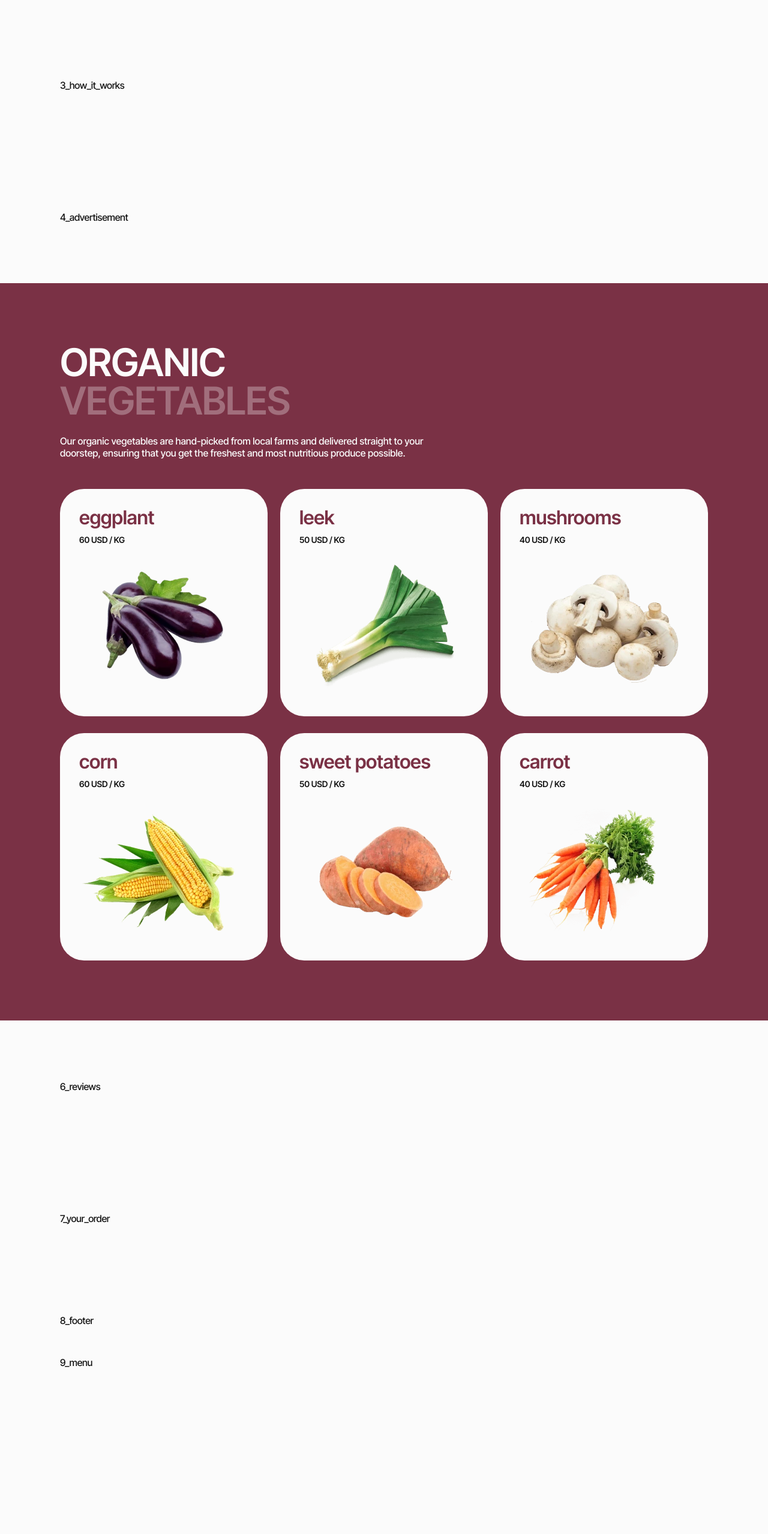
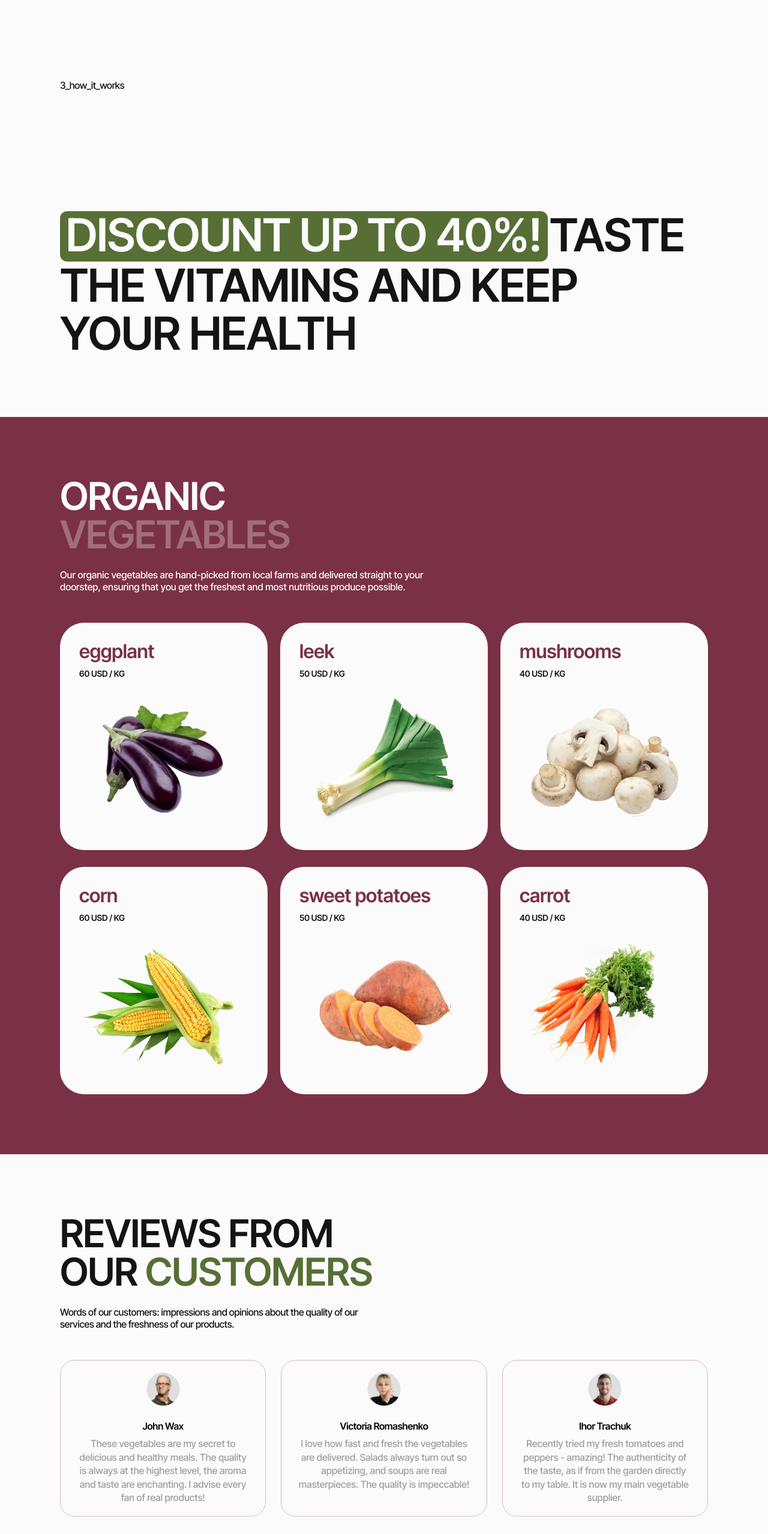
Before and after one commit to Sviatoslav-lion/project-GREEN_FARM_12, a website built with Vite: page src/index.html in a window 1280 px wide. Shown: the part 240-2797 px from the top of the page at 60% size. Before the commit the page ends 2521 px from the top, so only its background shows below. Built offline with nearby package versions, Linux system fonts and the light colour scheme.

```diff
--- a/src/css/4_advertisement.css
+++ b/src/css/4_advertisement.css
@@ -0,0 +1,70 @@
+
+.advert {
+    text-transform: uppercase;
+}
+
+.advert-title {
+    max-width: 355px;
+    border-radius: 12px;
+    padding-left: 10px;
+    padding-bottom: 0px;
+    padding-top: 3px;
+    display: inline-block;
+    line-height: 1.04;
+    width: 100%;
+}
+
+.advert-text {
+    padding-top: 8px;
+    padding-left: 10px;
+    line-height: 1.04;
+}
+
+@media only screen and (min-width: 768px) {
+    .advert-title {
+        max-width: 736px;
+        font-size: 64px;
+        line-height: 1.09;
+        padding-left: 17px;
+        padding-bottom: 9px;
+        padding-top: 8px;
+        padding-right: auto;
+    }
+
+    .advert-text {
+        padding-left: 16px;
+        padding-top: 0px;
+    }
+}
+
+@media only screen and (min-width: 1280px) {
+    .advert {
+        max-width: 1080px;
+        padding: 0px;
+        padding-right: 26px;
+    }
+
+    .advert-text-container {
+        display: inline;
+        max-width: 1054px;
+    }
+
+    .advert-title {
+        font-size: 76px;
+        line-height: 1.05;
+        max-width: 1054px;
+        margin-bottom: 0px;
+        padding-left: 10px;
+        padding-right: 10px;
+        padding-bottom: 4px;
+        padding-top: 0px;
+        width: auto;
+    }
+
+    .advert-text {
+        display: inline;
+        padding-left: 0px;
+        font-size: 76px;
+        line-height: 1.05;
+    }
+}
--- a/src/css/5_vegetables.css
+++ b/src/css/5_vegetables.css
@@ -1,6 +1,5 @@
 
 .title-vegetables {
-    font-size: 48px;
     line-height: 1.04167;
     text-transform: uppercase;
     margin-bottom: 20px;
@@ -53,14 +52,14 @@
     .title-vegetables {
         font-size: 64px;
         line-height: 1;
-        margin-right: 196px;
+        max-width: 508px;
         margin-bottom: 50px;
     }
 
     .txt-vegetables {
         font-size: 16px;
         line-height: 1.25;
-        margin-right: 78px;
+        max-width: 626px;
         margin-bottom: 50px;
     }
 
@@ -86,12 +85,7 @@
 
 @media screen and (min-width: 1280px) {
     .title-vegetables {
-        margin-right: 454px;
         margin-bottom: 25px;
-    }
-
-    .txt-vegetables {
-        margin-right: 454px;
     }
 
     .container-card-veg {
--- a/src/css/6_reviews.css
+++ b/src/css/6_reviews.css
@@ -0,0 +1,110 @@
+.reviews-items {
+    display: flex;
+}
+
+.reviews-title {
+    font-weight: 600;
+    font-size: 48px;
+    line-height: 1.04;
+    letter-spacing: -0.01em;
+    text-transform: uppercase;
+    color: #141414;
+    margin-bottom: 20px;
+}
+
+.reviews-title-span {
+    color: #576f35;
+}
+
+.reviews-p {
+    max-width: 553px;
+    font-weight: 500;
+    font-size: 14px;
+    line-height: 1.30;
+    color: #141414;
+    margin-bottom: 40px;
+}
+
+.reviews-img {
+    margin: 0 auto;
+    margin-bottom: 24px;
+}
+
+.reviews-list {
+    border: 1px solid rgba(122, 49, 69, 0.3);
+    padding: 20px 16px 38px 16px;
+    border-radius: 24px;
+}
+
+.reviews-list-title {
+    font-weight: 600;
+    font-size: 16px;
+    line-height: 1.25;
+    letter-spacing: -0.02em;
+    text-align: center;
+    color: #040306;
+    margin-bottom: 8px;
+}
+
+.reviews-list-p {
+    letter-spacing: 0;
+    max-width: 303px;
+    padding: 0 7.5px;
+    font-weight: 500;
+    font-size: 14px;
+    line-height: 1.29;
+    color: rgba(4, 3, 6, 0.4);
+}
+
+.reviews-hidden-3,
+.reviews-hidden-2 {
+    display: none;
+}
+
+@media (min-width:768px) {
+
+    .reviews-list {
+        padding: 20px;
+    }
+
+    .reviews-title {
+        max-width: 553px;
+        font-size: 64px;
+        line-height: 1;
+        margin-bottom: 25px;
+    }
+
+    .reviews-p {
+        font-size: 16px;
+        line-height: 1.25;
+        margin-bottom: 40px;
+        margin-bottom: 50px;
+    }
+
+    .reviews-items {
+        gap: 18px;
+    }
+
+    .reviews-hidden-2 {
+        display: block;
+    }
+
+    .reviews-list-p {
+        font-size: 16px;
+        line-height: 1.4;
+        text-align: center;
+        color: rgba(20, 20, 20, 0.4);
+    }
+}
+
+@media (min-width:1280px) {
+    .reviews-hidden-3 {
+        display: block;
+    }
+
+    .reviews-items {
+        gap: 25px;
+    }
+
+
+}
--- a/src/css/container.css
+++ b/src/css/container.css
@@ -5,16 +5,19 @@
   margin: 0 auto;
   padding: 0 20px;
 }
+
 /* Styles for Tablet devices */
 @media only screen and (min-width: 768px) {
   section {
     padding: 100px 0;
   }
+
   .container {
     max-width: 768px;
     padding: 0 32px;
   }
 }
+
 /* Styles for Desktop devices */
 @media only screen and (min-width: 1280px) {
   .container {
--- a/src/js/reviewes.js
+++ b/src/js/reviewes.js
@@ -1 +1,56 @@
-//alert (messange:'Hello');
+document.addEventListener('DOMContentLoaded', function () {
+  const testimonials = document.querySelectorAll('.reviews-items li'); // Виправлено селектор
+  let currentSlide = 0;
+  let intervalTime = 2500;
+  let visibleSlides = 1;
+  let slideInterval;
+
+  function getVisibleSlides() {
+    if (window.innerWidth <= 1279 && window.innerWidth >= 768) {
+      return 2;
+    } else if (window.innerWidth > 1279) {
+      return 3;
+    }
+    return 1;
+  }
+
+  function showSlide(index) {
+    testimonials.forEach(testimonial => {
+      testimonial.style.display = 'none'; // Приховуємо всі слайди
+    });
+
+    for (let i = 0; i < visibleSlides; i++) {
+      const slideIndex = (index + i) % testimonials.length;
+      testimonials[slideIndex].style.display = 'block'; // Показуємо потрібні слайди
+    }
+  }
+
+  function nextSlide() {
+    currentSlide = (currentSlide + visibleSlides) % testimonials.length;
+    showSlide(currentSlide);
+  }
+
+  function startSlideshow() {
+    visibleSlides = getVisibleSlides(); // Визначаємо кількість слайдів, які треба показувати
+    showSlide(currentSlide); // Відображаємо початкові слайди
+    if (!slideInterval) {
+      slideInterval = setInterval(nextSlide, intervalTime);
+    }
+  }
+
+  function stopSlideshow() {
+    if (slideInterval) {
+      clearInterval(slideInterval);
+      slideInterval = null;
+    }
+  }
+
+  // Запускаємо слайдшоу при завантаженні сторінки
+  startSlideshow();
+
+  // Оновлюємо слайди при зміні розміру вікна
+  window.addEventListener('resize', function () {
+    stopSlideshow();
+    startSlideshow();
+  });
+});
--- a/src/partials/4_advertisement.html
+++ b/src/partials/4_advertisement.html
@@ -1,5 +1,9 @@
-<section class="section-base">
-    <div class="container">
-        4_advertisement
-    </div>
-</section>
+
+    <section class="section-base advertisement">
+        <div class="container advert">
+                <h2 class="bg-green advert-title">Discount up to 40%!</h2>
+                <div class="advert-text-container">
+                    <h2 class="advert-text">Taste the vitamins and keep your health</h2>
+                </div>
+        </div>
+    </section>
--- a/src/partials/5_vegetables.html
+++ b/src/partials/5_vegetables.html
@@ -1,6 +1,6 @@
 <section class="section-base bg-violet">
   <div class="container">
-    <h2 class="title-vegetables">
+    <h2 class="title-vegetables" id="vegetables">
       organic <span class="accent-title-veg">vegetables</span>
     </h2>
     <p class="txt-vegetables">
--- a/src/partials/6_reviews.html
+++ b/src/partials/6_reviews.html
@@ -1,5 +1,49 @@
 <section class="section-base">
-    <div class="container">
-        6_reviews
+    <div class="container reviews-container">
+        <h2 class="reviews-title" id="reviews">reviews from our <span class="reviews-title-span">customers</span></h2>
+        <p class="reviews-p">Words of our customers: impressions and opinions about the quality of our services and the
+            freshness of our
+            products.</p>
+        <ul class="reviews-items">
+            <li class="reviews-list ">
+                <!-- <li class="reviews-list reviews-hidden-1"> -->
+                <picture>
+                    <source srcset="/images/reviews/john-wax@2x.webp" media="(min-resolution: 192dpi)">
+                    <source srcset="/images/reviews/john-wax.webp" media="(max-resolution: 191dpi)">
+                    <img src="/images/reviews/john-wax.webp" alt="John Wax" class="reviews-img" width="56" height="56">
+                </picture>
+                <h3 class="reviews-list-title">John Wax</h3>
+                <p class="reviews-list-p">These vegetables are my secret to delicious and healthy meals. The quality
+                    is always at the
+                    highest level, the aroma and
+                    taste are enchanting. I advise every fan of real products!</p>
+            </li>
+            <li class="reviews-list ">
+                <!-- <li class="reviews-list reviews-hidden-2"> -->
+                <picture>
+                    <source srcset="/images/reviews/victoria-romashenko@2x.webp" media="(min-resolution: 192dpi)">
+                    <source srcset="/images/reviews/victoria-romashenko.webp" media="(max-resolution: 191dpi)">
+                    <img src="/images/reviews/victoria-romashenko.webp" alt="Victoria Romashenko" class="reviews-img"
+                        width="56" height="56">
+                </picture>
+                <h3 class="reviews-list-title">Victoria Romashenko</h3>
+                <p class="reviews-list-p">I love how fast and fresh the vegetables are delivered. Salads always turn
+                    out so appetizing, and soups are real
+                    masterpieces. The quality is impeccable!</p>
+            </li>
+            <li class="reviews-list ">
+                <!-- <li class="reviews-list reviews-hidden-3"> -->
+                <picture>
+                    <source srcset="/images/reviews/ihor-trachuk@2x.webp" media="(min-resolution: 192dpi)">
+                    <source srcset="/images/reviews/ihor-trachuk.webp" media="(max-resolution: 191dpi)">
+                    <img src="/images/reviews/ihor-trachuk.webp" alt="Ihor Trachuk" class="reviews-img" width="56"
+                        height="56">
+                </picture>
+                <h3 class="reviews-list-title">Ihor Trachuk</h3>
+                <p class="reviews-list-p">Recently tried my fresh tomatoes and peppers - amazing! The authenticity
+                    of the taste, as if from the garden directly to
+                    my table. It is now my main vegetable supplier.</p>
+            </li>
+        </ul>
     </div>
 </section>
```
Also changed, not shown: src/index.html (+9 -3 lines), src/css/base.css (line endings or trailing spaces).
